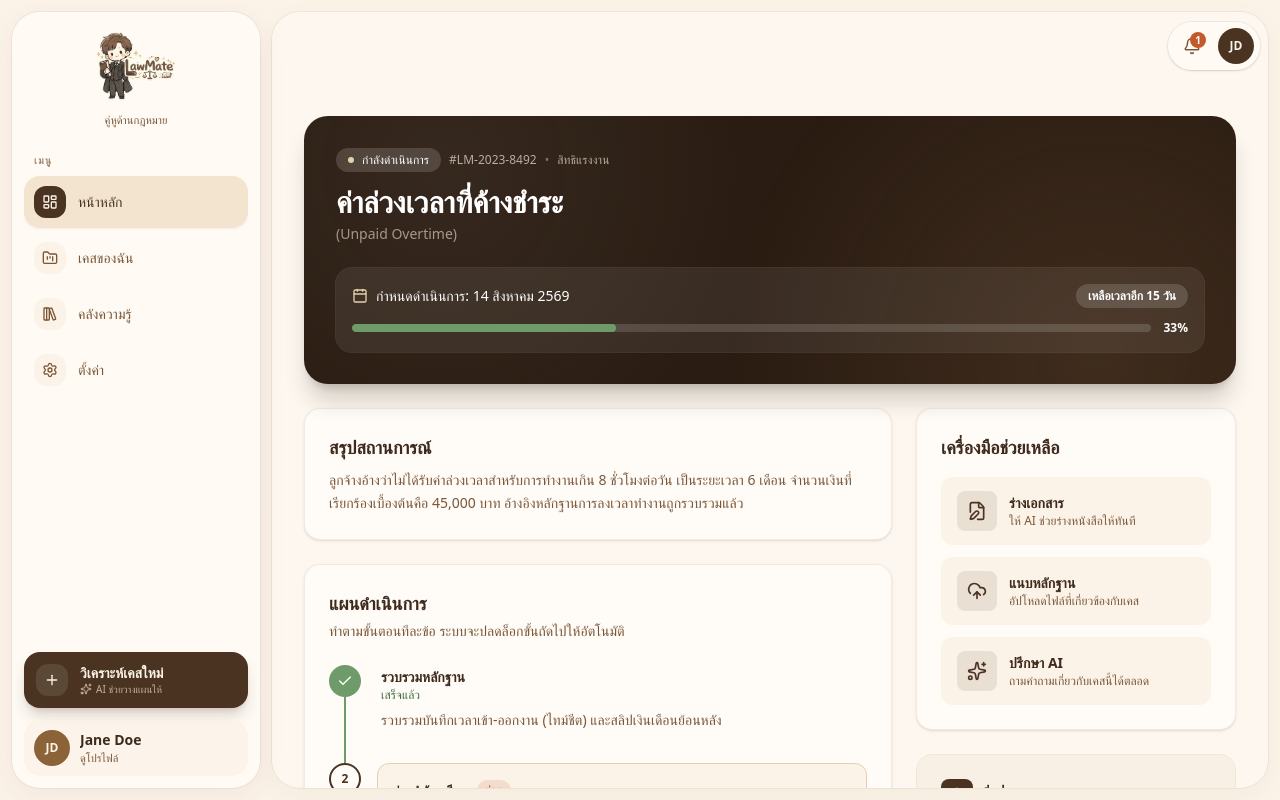
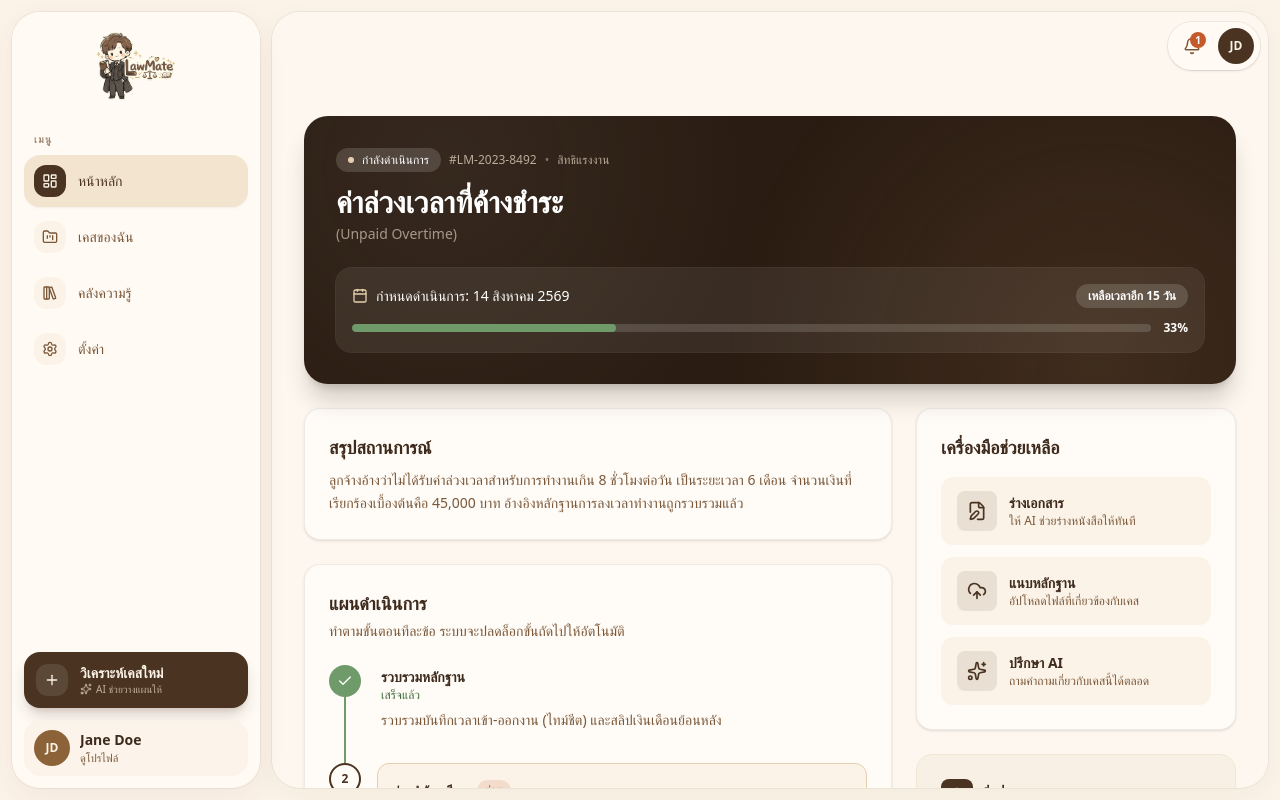
Before and after one commit to PEPSEALSEA/LawMate, a React (Vite) app in the folder web/: page /app in a window 1280 px wide. Built offline with nearby package versions, Linux system fonts and the light colour scheme.

Commit message:
Drop the tagline under the sidebar logo.

```diff
--- a/web/src/layouts/Sidebar.tsx
+++ b/web/src/layouts/Sidebar.tsx
@@ -23,11 +23,10 @@ export function Sidebar() {
     <aside className="hidden h-full w-[15.5rem] shrink-0 flex-col overflow-hidden rounded-[1.75rem] bg-panel/90 p-3 shadow-[0_8px_30px_rgba(61,42,28,0.06)] ring-1 ring-ink/6 backdrop-blur-md lg:flex">
       <Link
         to={routes.app}
-        className="mb-4 flex shrink-0 flex-col items-center rounded-2xl px-2 py-2 transition-colors hover:bg-brand-50/80"
+        className="mb-4 flex shrink-0 items-center justify-center rounded-2xl px-2 py-2 transition-colors hover:bg-brand-50/80"
         aria-label="LawMate"
       >
         <BrandLogo imgClassName="h-[4.75rem] w-auto max-w-full" />
-        <p className="mt-1 truncate text-[11px] text-muted">คู่หูด้านกฎหมาย</p>
       </Link>
 
       <div className="mb-2 shrink-0 px-2.5">
```
